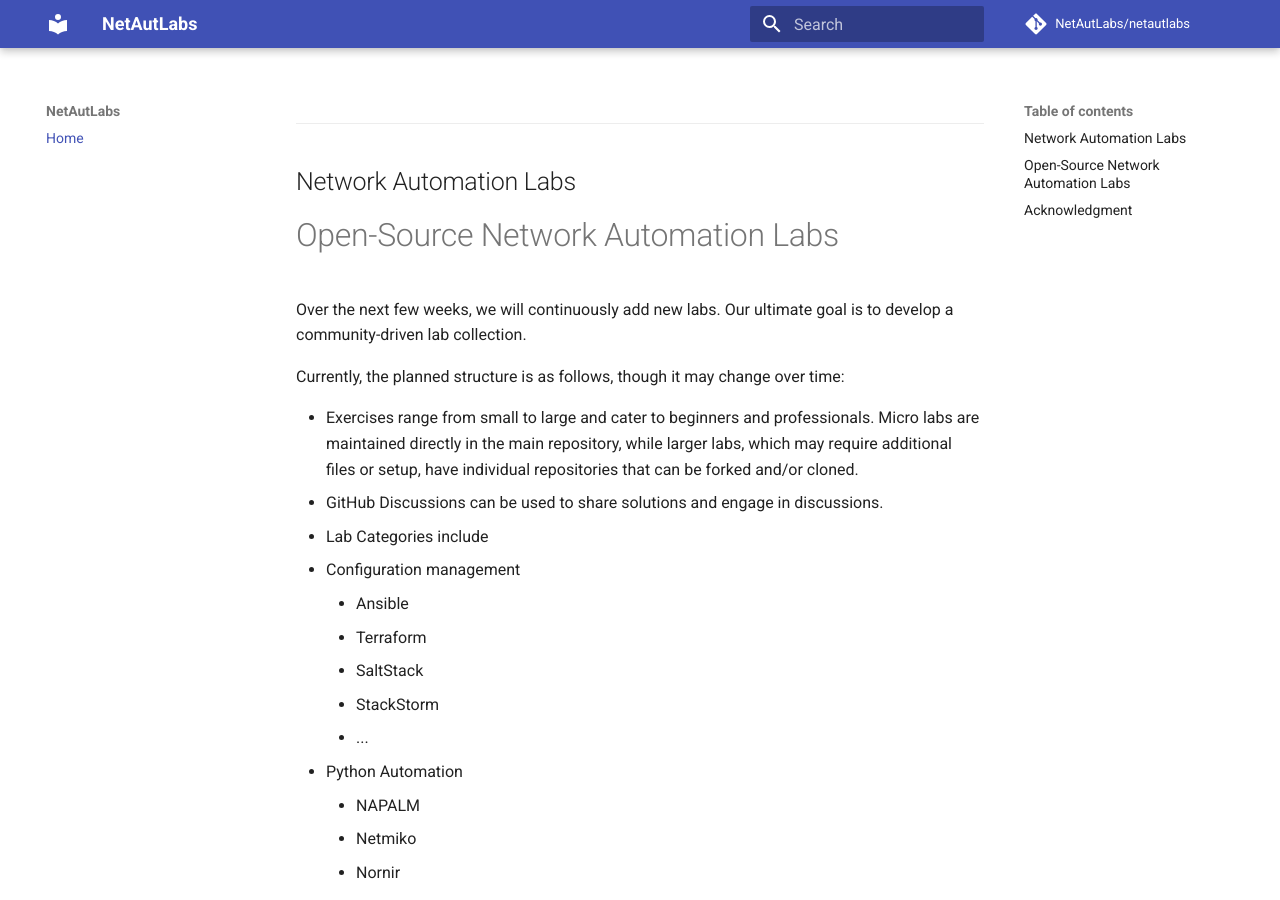
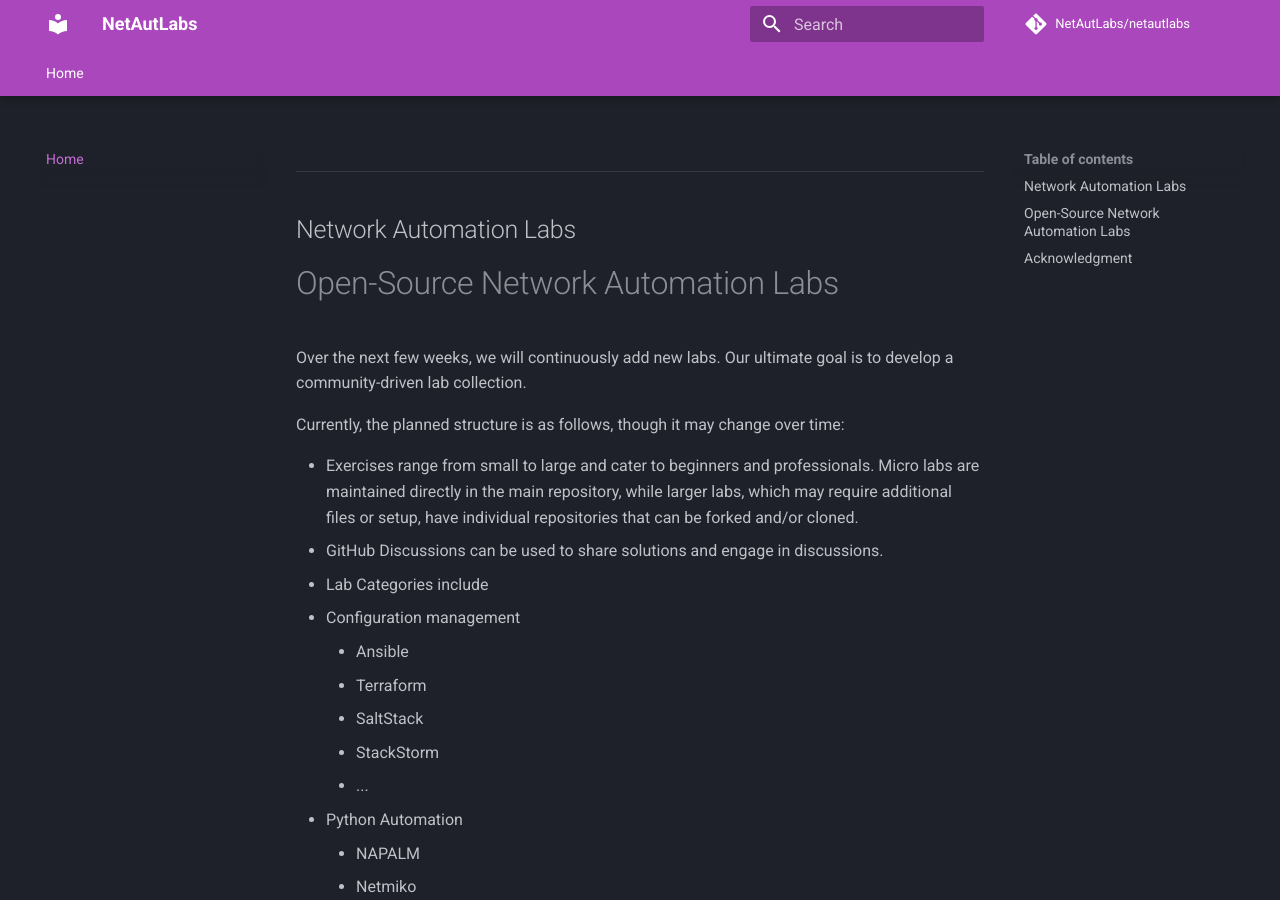
Before and after one commit to NetAutLabs/netautlabs, an MkDocs documentation site: the page built from docs/index.md, in a window 1280 px wide and 900 px high. Built offline with MkDocs 1.6.1 and Material for MkDocs 9.7.7, drawn with Linux system fonts in a browser that asks for light colours; comment, search, counter and statistics services are not loaded.

Commit message:
Configure mkdocs and set theme palette to purple

```diff
--- a/mkdocs.yml
+++ b/mkdocs.yml
@@ -1,5 +1,6 @@
 site_name: NetAutLabs
 site_description: Open-Source Network Automation Labs
+site_url: https://netautlabs.net
 
 nav:
   - Home: "index.md"
@@ -9,5 +10,20 @@
 
 theme:
   name: material
+  palette:
+    scheme: slate
+    primary: purple
+  language: en
+  # logo: assets/logo.png
+  # favicon: images/favicon.png
   features:
     - navigation.tracking
+    - navigation.tabs
+    - navigation.tabs.sticky
+    - navigation.sections
+    - navigation.expand
+
+plugins:
+  - search
+  - social
+  - tags
--- a/pyproject.toml
+++ b/pyproject.toml
@@ -12,7 +12,7 @@
 
 [tool.poetry.group.dev.dependencies]
 mkdocs = "^1.6.0"
-mkdocs-material = "^9.5.30"
+mkdocs-material = {extras = ["imaging"], version = "^9.5.31"}
 
 [build-system]
 requires = ["poetry-core"]
```
Also changed, not shown: 2 other files.
